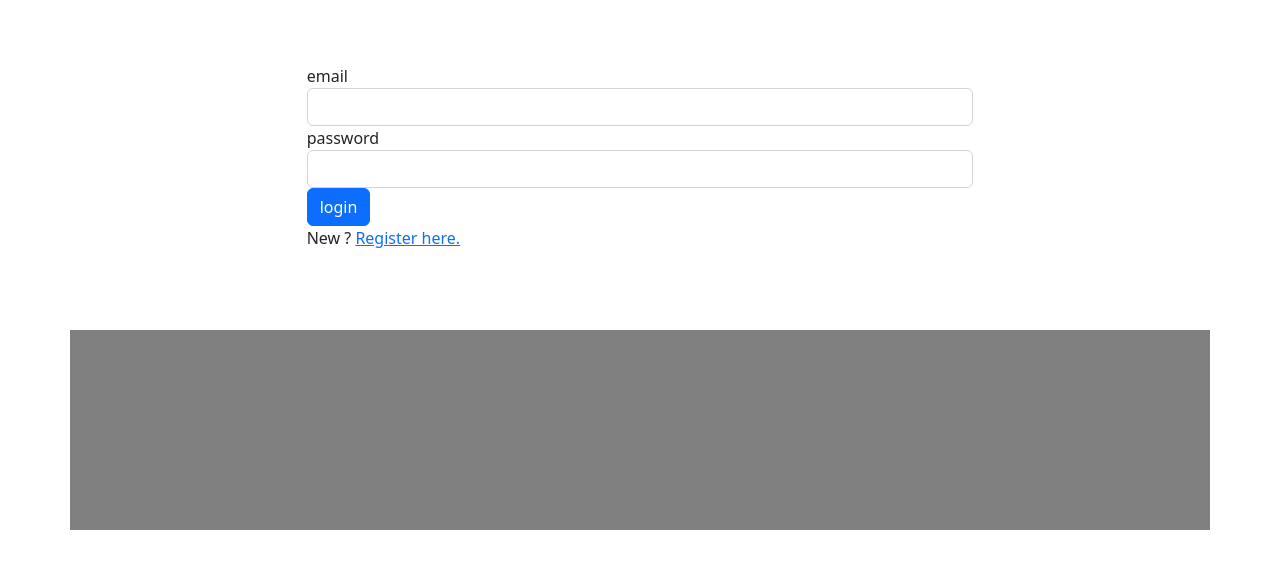
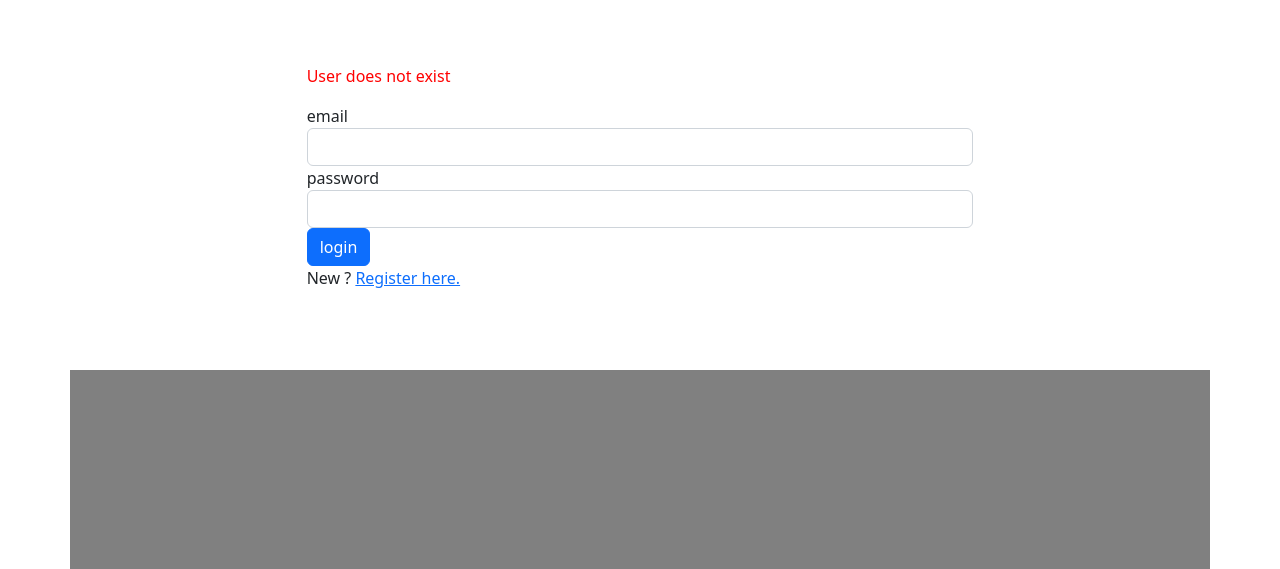
Before and after one commit to viralRupani/Cafe-and-Wifi-RESTful-api-Practice, a Flask app: page /login in a window 1280 px wide. Shown: the part 56-625 px from the top of the page. Run offline with Flask 2, Linux system fonts and the light colour scheme; data comes from the database, SQL or seed files in the repository; some libraries are stand-ins or nearby versions.

Commit message:
add flash messages

```diff
--- a/main.py
+++ b/main.py
@@ -1,4 +1,4 @@
-from flask import Flask, jsonify, render_template, redirect, url_for, request, abort
+from flask import Flask, jsonify, render_template, redirect, url_for, request, abort, flash
 from flask_sqlalchemy import SQLAlchemy
 from forms import AddCafe, Register, Login
 from flask_login import login_user, UserMixin, LoginManager, current_user, logout_user
@@ -61,12 +61,11 @@ def login():
     if user:
         if check_password_hash(pwhash=user.password, password=login_form.password.data):
             login_user(user)
-            print('logged in')
             return redirect(url_for('show_all_cafes'))
         else:
-            print('check email/password')
+            flash('Please Check your Email/Password')
     else:
-        print('User does not exist')
+        flash('User does not exist')
     return render_template('login.html', form=login_form)
 
 
@@ -86,9 +85,9 @@ def register():
                 db.session.commit()
                 return redirect(url_for('login'))
             else:
-                print('password does not match')
+                flash('password does not match')
         else:
-            print('User Already Exist.')
+            flash('User Already Exist.')
     return render_template('register.html', form=register_form)
 
 
--- a/templates/login.html
+++ b/templates/login.html
@@ -7,7 +7,13 @@
     <div class="container" style="padding: 5%">
         <div class="row">
             <div class="col-lg-8 col-md-10 mx-auto">
-                 {{ form.csrf_token }}
+                {% with messages = get_flashed_messages() %}
+                    {% if messages: %}
+                        {% for message in messages %}
+                            <p style="color:red">{{ message }}</p>
+                        {% endfor %}
+                    {% endif %}
+                {% endwith %}
                 {{ wtf.quick_form(form, novalidate=True, button_map={"login": "primary"}) }}
                 <p>New ? <a href="{{ url_for('register') }}">Register here.</a></p>
             </div>
```
Lines whose indentation alone changed are shown as unchanged.
